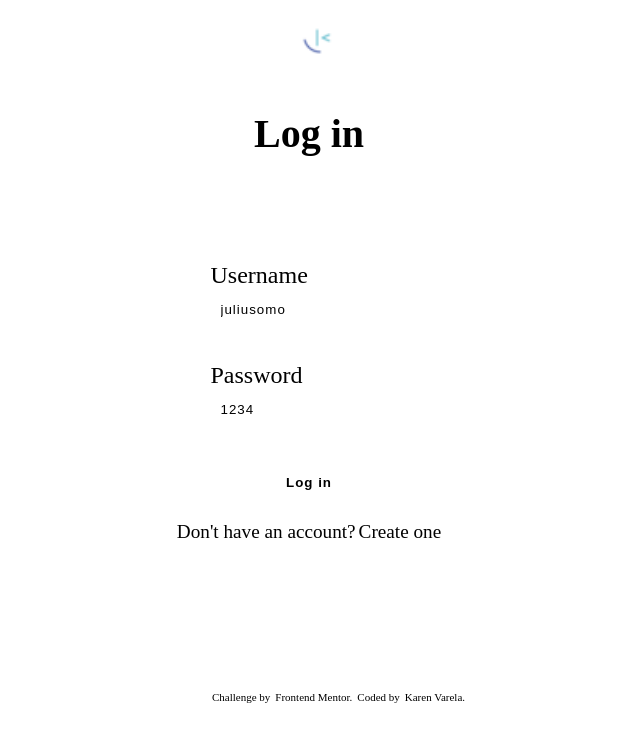
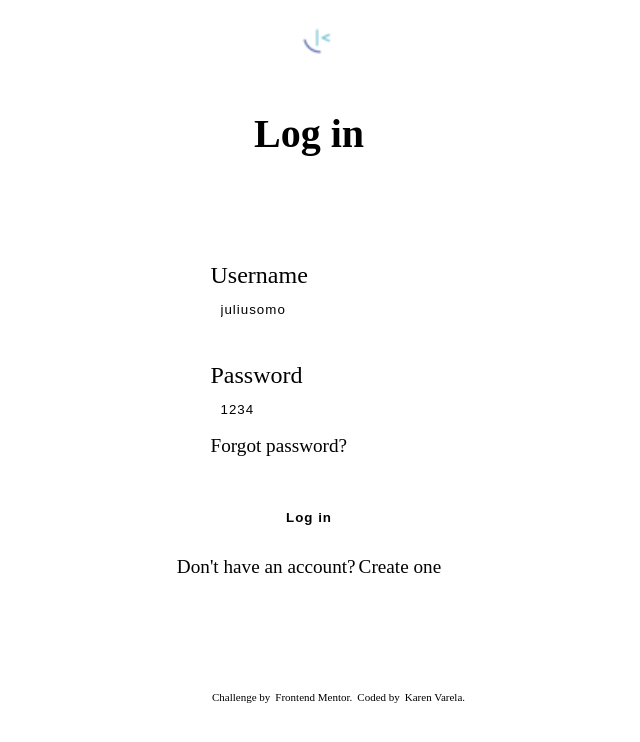
Before and after one commit to vkaren/interactive-comments-section-main, a Next.js app: page / in a window 1280 px wide. Shown: the top 742 px of the page, without its empty margins (331-971 px from the left). Built offline with nearby package versions, Linux system fonts and the light colour scheme.

Commit message:
Adding new form validation and a forgot password link to the SignIn component

```diff
--- a/src/components/SignIn/index.js
+++ b/src/components/SignIn/index.js
@@ -19,7 +19,7 @@ class SignIn extends React.Component {
     const usernameInput = form.get("username");
     const passwordInput = form.get("password");
 
-    const userStorage = this.isUserCreated();
+    const userStorage = this.isUserCreated(usernameInput);
 
     const canLogin = this.validateForm({
       usernameInput,
@@ -32,10 +32,10 @@ class SignIn extends React.Component {
     }
   };
 
-  isUserCreated = () => {
-    const user = JSON.parse(localStorage.getItem("user")) || {};
+  isUserCreated = (username) => {
+    const users = JSON.parse(localStorage.getItem("users")) || [];
 
-    return user;
+    return users.filter((user) => user.username === username)[0] || {};
   };
 
   validateForm = ({ usernameInput, passwordInput, userStorage }) => {
@@ -48,15 +48,13 @@ class SignIn extends React.Component {
     }
 
     if (!usernameInput) {
-      this.setState({ loginError: "Username required" });
+      this.setState({ loginError: "Username required." });
     } else if (!passwordInput) {
-      this.setState({ loginError: "Password required" });
-    } else if (!userStorage) {
-      this.setState({ loginError: "Create an account" });
+      this.setState({ loginError: "Password required." });
     } else if (userStorage.username !== usernameInput) {
-      this.setState({ loginError: "This username has not been created" });
+      this.setState({ loginError: "This username has not been created." });
     } else if (userStorage.password !== passwordInput) {
-      this.setState({ loginError: "Invalid password" });
+      this.setState({ loginError: "Invalid password." });
     }
 
     return false;
@@ -68,9 +66,12 @@ class SignIn extends React.Component {
         <h2 className={styles["sign-in__title"]}>Log in</h2>
 
         <form ref={this.form} className={styles["sign-in__form"]}>
-          <label htmlFor="username">
-            <span>Username</span>
+          <label htmlFor="username" className={styles["sign-in__form_label"]}>
+            <span className={styles["sign-in__form_input-title"]}>
+              Username
+            </span>
             <input
+              className={styles["sign-in__form_input"]}
               id="username"
               name="username"
               type="text"
@@ -79,9 +80,12 @@ class SignIn extends React.Component {
             />
           </label>
 
-          <label htmlFor="password">
-            <span>Password</span>
+          <label htmlFor="password" className={styles["sign-in__form_label"]}>
+            <span className={styles["sign-in__form_input-title"]}>
+              Password
+            </span>
             <input
+              className={styles["sign-in__form_input"]}
               id="password"
               name="password"
               type="password"
@@ -89,6 +93,11 @@ class SignIn extends React.Component {
               minLength="5"
               required
             />
+            <Link href="/forgot-password">
+              <span className={styles["forgot-password__link"]}>
+                Forgot password?
+              </span>
+            </Link>
           </label>
 
           <span className={styles.error}>{this.state.loginError}</span>
--- a/src/components/SignIn/styles.module.css
+++ b/src/components/SignIn/styles.module.css
@@ -24,23 +24,32 @@
 }
 
 /* Sign in form - Labels*/
-.sign-in__form label {
+.sign-in__form_label {
   display: flex;
   flex-direction: column;
   margin-bottom: 2rem;
 }
-.sign-in__form label span {
+.sign-in__form_input-title {
   margin: 0.5rem 0;
   font-size: 1.5rem;
 }
-.sign-in__form label input {
+.sign-in__form_input {
   padding: 5px 10px;
   letter-spacing: 1px;
   border-radius: 3px;
   border: 1px solid var(--light-grayish-blue);
 }
-.sign-in__form label input::placeholder {
+.sign-in__form_input::placeholder {
   color: var(--grayish-blue);
+}
+
+/* Sign in form - Forgot password link*/
+.forgot-password__link {
+  margin-top: 0.8rem;
+  font-size: 1.2rem;
+  text-decoration: none;
+  color: var(--moderate-blue);
+  cursor: pointer;
 }
 
 /* Sign in form - Submit button*/
```
